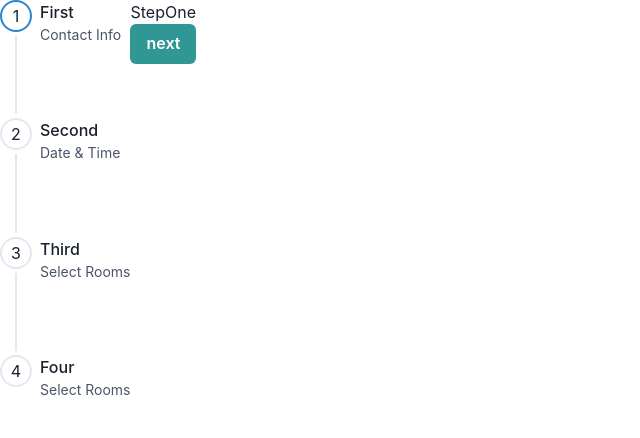
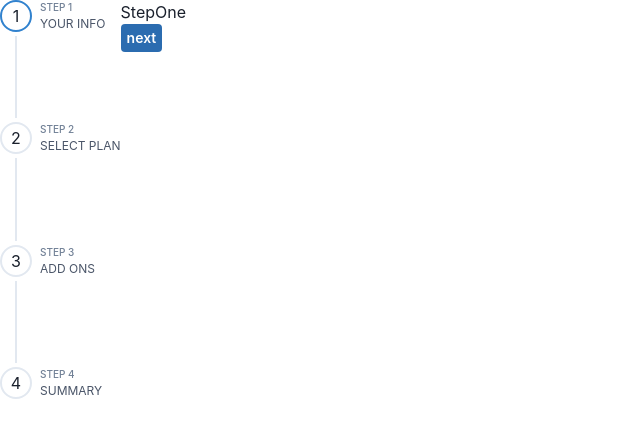
Before and after one commit to ShrutiSavani/Multi-step-form, a React (Create React App) app: page / in a window 1280 px wide. Shown: the top 438 px of the page, without its empty margins (0-640 px from the left). Built offline with nearby package versions, Linux system fonts and the light colour scheme.

Commit message:
Set button and color theme

```diff
--- a/src/components/StepOne/index.js
+++ b/src/components/StepOne/index.js
@@ -7,7 +7,7 @@ function StepOne() {
   return (
     <Box>
       <Text>StepOne</Text>
-      <Button colorScheme='teal' onClick={goToNextStep}>next</Button>
+      <Button onClick={goToNextStep} variant='solid'>next</Button>
     </Box>
   )
 }
--- a/src/components/StepThree/index.js
+++ b/src/components/StepThree/index.js
@@ -8,7 +8,7 @@ const StepThree = () => {
     <Box>
       <Text>StepThree</Text>
       <Button onClick={goToPreviousStep}>go back</Button>
-      <Button colorScheme='teal' onClick={goToNextStep}>next</Button>
+      <Button onClick={goToNextStep}>next</Button>
     </Box>
   )
 }
--- a/src/components/StepTwo/index.js
+++ b/src/components/StepTwo/index.js
@@ -7,8 +7,8 @@ const StepTwo = () => {
   return (
     <Box>
       <Text>StepTwo</Text>
-      <Button onClick={goToPreviousStep}>go back</Button>
-      <Button colorScheme='teal' onClick={goToNextStep}>next</Button>
+      <Button onClick={goToPreviousStep} variant='prev'>go back</Button>
+      <Button onClick={goToNextStep} variant='solid'>next</Button>
     </Box>
   )
 }
--- a/src/components/StepperComponent/index.js
+++ b/src/components/StepperComponent/index.js
@@ -5,10 +5,10 @@ import { StepContext } from '../../context/StepContext'
 const StepperComponent = () => {
     const { step } = useContext(StepContext)
     const steps = [
-        { title: 'First', description: 'Contact Info' },
-        { title: 'Second', description: 'Date & Time' },
-        { title: 'Third', description: 'Select Rooms' },
-        { title: 'Four', description: 'Select Rooms' },
+        { title: 'STEP 1', description: 'YOUR INFO' },
+        { title: 'STEP 2', description: 'SELECT PLAN' },
+        { title: 'STEP 3', description: 'ADD ONS' },
+        { title: 'STEP 4', description: 'SUMMARY' },
     ]
 
     useEffect(() => {
@@ -33,8 +33,8 @@ const StepperComponent = () => {
                     </StepIndicator>
 
                     <Box flexShrink='0'>
-                        <StepTitle>{step.title}</StepTitle>
-                        <StepDescription>{step.description}</StepDescription>
+                        <StepTitle fontSize='10px' color='gray.500'>{step.title}</StepTitle>
+                        <StepDescription fontSize='12px'>{step.description}</StepDescription>
                     </Box>
 
                     <StepSeparator />
--- a/src/index.js
+++ b/src/index.js
@@ -3,14 +3,22 @@ import ReactDOM from 'react-dom/client';
 import './index.css';
 import App from './App';
 import reportWebVitals from './reportWebVitals';
-import { ChakraProvider } from '@chakra-ui/react';
+import { ChakraProvider, extendTheme } from '@chakra-ui/react';
+import { coreTheme, buttonTheme } from './theme';
 
 const root = ReactDOM.createRoot(document.getElementById('root'));
+
+const theme = extendTheme({
+  ...coreTheme,
+  components: {
+    Button: buttonTheme
+  }
+})
 root.render(
   // <React.StrictMode>
-    <ChakraProvider>
-      <App />
-    </ChakraProvider>
+  <ChakraProvider theme={theme}>
+    <App />
+  </ChakraProvider>
   // </React.StrictMode>
 );
 
--- /dev/null
+++ b/src/theme/button.js
@@ -0,0 +1,38 @@
+import { defineStyle, defineStyleConfig } from '@chakra-ui/react'
+
+const solid = defineStyle({
+    color: 'white',
+    bg: 'blue.600',
+    border: 'none',
+    borderRadius: '4px',
+    fontSize: '14px',
+    p: '0px 6px',
+    h: '28px',
+    _hover: {
+        color: 'blue.600',
+        bg: 'white',
+    }
+})
+
+const prev = defineStyle({
+    color: 'blue.600',
+    border: '1px solid',
+    borderColor: 'blue.600',
+    borderRadius: '4px',
+    fontSize: '14px',
+    p: '0px 6px',
+    h: '28px',
+    _hover: {
+        color: 'white',
+        bg: 'blue.600'
+    }
+})
+
+export const buttonTheme = defineStyleConfig({
+    variants: {
+        solid,
+        prev
+    }
+})
+
+export default buttonTheme
--- /dev/null
+++ b/src/theme/core.js
@@ -0,0 +1,10 @@
+export const coreTheme = {
+    colors: {
+        blue: {
+            600: '#2B6CB0'
+        },
+        gray: {
+            500: '#718096'
+        }
+    }
+}
--- /dev/null
+++ b/src/theme/index.js
@@ -0,0 +1,7 @@
+import buttonTheme from './button';
+import { coreTheme } from './core';
+
+export {
+    buttonTheme,
+    coreTheme
+}
```
Also changed, not shown: src/components/MyComponent.js (deleted, +0 -42 lines).
